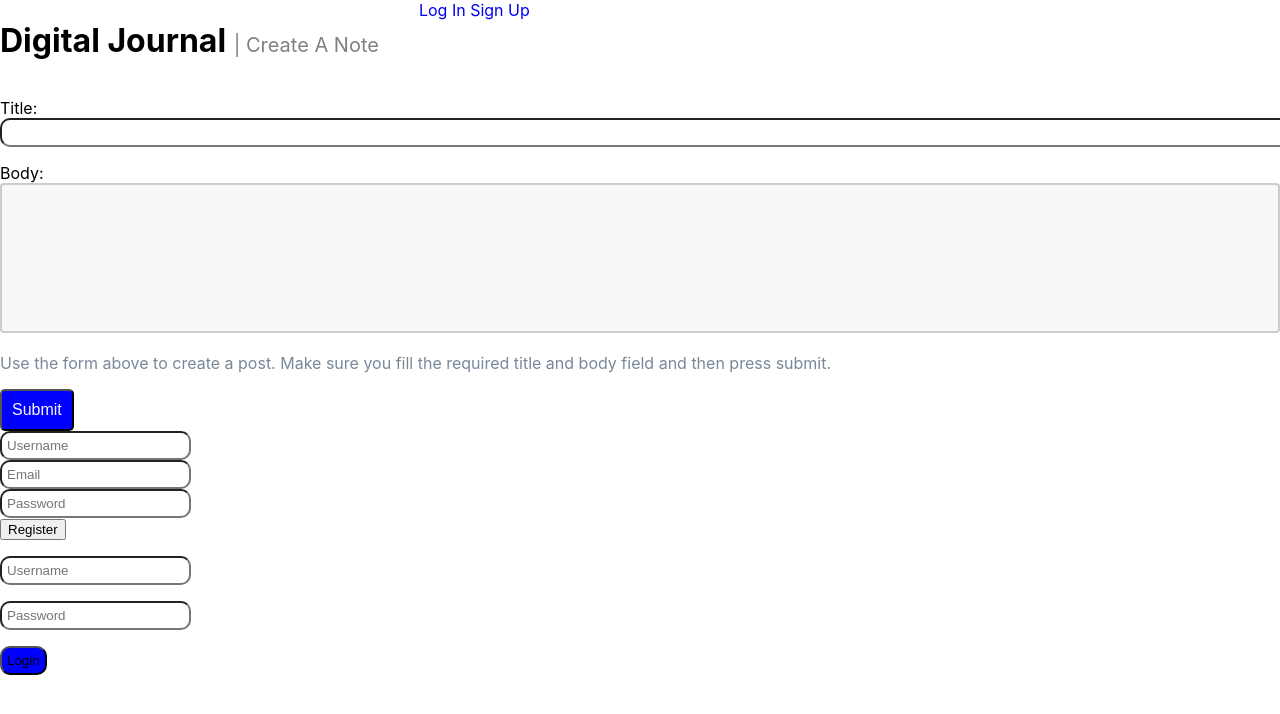
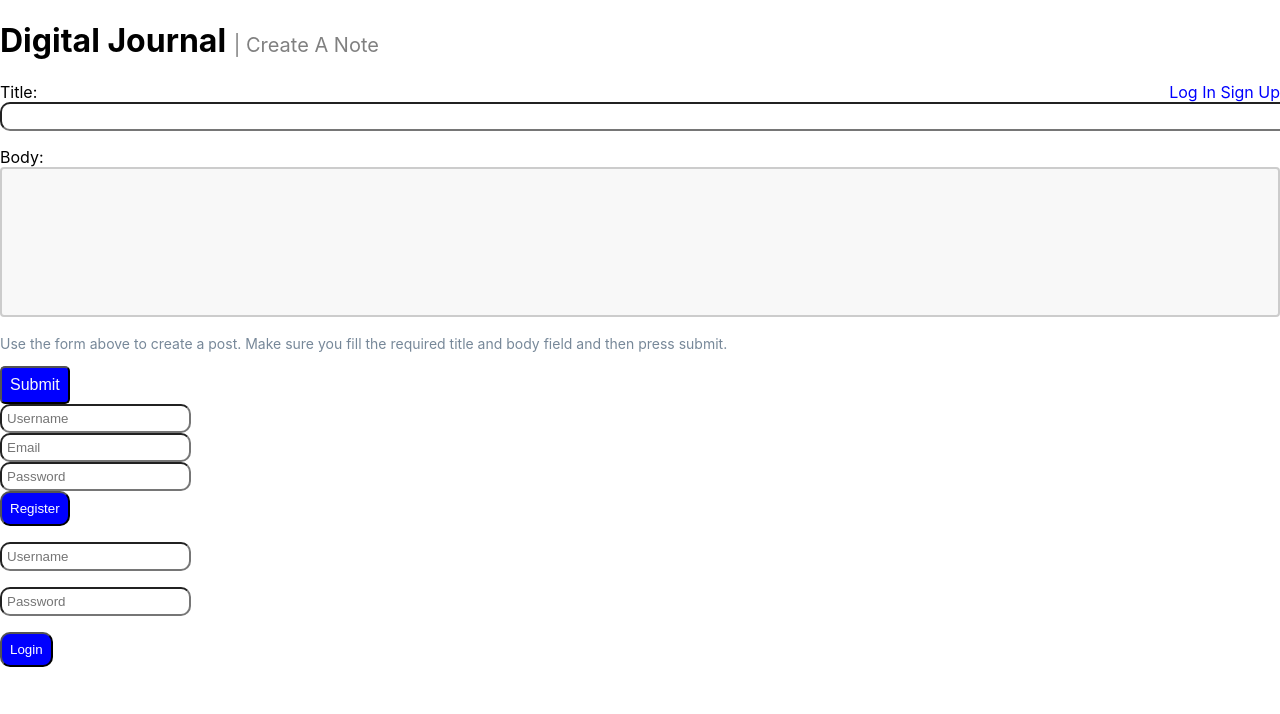
Before and after one commit to Hemlatab/digital-journal, a React (Create React App) app: page / in a window 1280 px wide. Shown: the top 714 px of the page. Built offline with nearby package versions, Linux system fonts and the light colour scheme.

Commit message:
Create signup form

```diff
--- a/src/components/AddJournalForm.css
+++ b/src/components/AddJournalForm.css
@@ -18,9 +18,10 @@ textarea {
 }
 .body-para {
   color: lightslategray;
+  font-size: 14px;
 }
 .submit-post-btn {
-  padding: 10px;
+  padding: 8px;
   background-color: blue;
   color: #f8f8f8;
   border-radius: 5px;
--- a/src/components/Header.css
+++ b/src/components/Header.css
@@ -1,12 +1,11 @@
-.header {
-  display: flex;
-}
+/* .header {
+} */
 
 .navbar {
+  position: relative;
 }
-
 .navbar ul {
-  margin: 0;
+  margin: 0 auto;
   float: right;
 }
 
@@ -16,4 +15,5 @@
 
 .navbar ul li a {
   text-decoration: none;
+  color: blue;
 }
--- a/src/components/LoginForm.css
+++ b/src/components/LoginForm.css
@@ -15,8 +15,9 @@ input[type="password"] {
 }
 
 .login-submit-btn {
-  padding: 5px;
+  padding: 8px;
   background-color: blue;
   border-radius: 10px;
   align-items: center;
+  color: #ffffff;
 }
--- a/src/components/SignupForm.css
+++ b/src/components/SignupForm.css
@@ -11,7 +11,8 @@ input[type="password"] {
 }
 
 .register-btn {
-  padding: 5px;
+  padding: 8px;
   background-color: blue;
   border-radius: 10px;
+  color: #ffffff;
 }
--- a/src/components/SignupForm.js
+++ b/src/components/SignupForm.js
@@ -1,6 +1,7 @@
 //for forms write class components
 //card and app functional component
 import React from 'react';
+import './SignupForm.css';
 
 class SignupForm extends React.Component{
 
```
